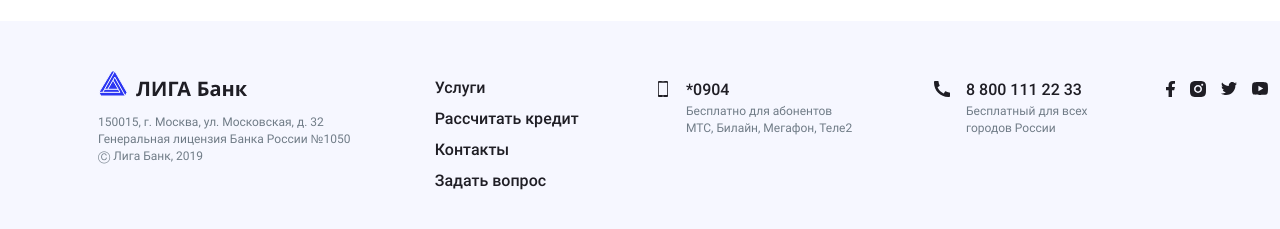
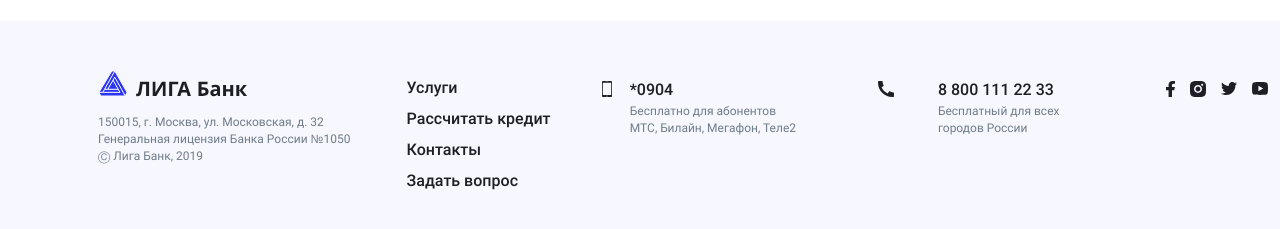
Before and after one commit to mantuok/liga-bank, a React (Create React App) app: page / in a window 1280 px wide. Shown: the part 1810-2039 px from the top of the page. Built offline with nearby package versions, Linux system fonts and the light colour scheme; a web font is replaced by a local one.

Commit message:
Footer for tablet and mobile

```diff
--- a/src/components/footer/footer.jsx
+++ b/src/components/footer/footer.jsx
@@ -1,22 +1,30 @@
 import React from 'react';
 import {Link} from 'react-router-dom';
+import {useMediaQuery} from 'react-responsive';
+import {Viewport} from '../../const';
 
 const Footer = () => {
+  const isDesktopOrTablet = useMediaQuery({query: `(min-width: ${Viewport.Tablet.MIN})`});
+
+  const renderCompanySectoin = () => {
+    return (
+      <section className="footer__company company">
+        <p className="company__address">150015, г. Москва, ул. Московская, д. 32</p>
+        <p className="company__license">Генеральная лицензия Банка России №1050</p>
+        <p className="company__copyright">Ⓒ Лига Банк, 2019</p>
+      </section>
+    );
+  };
+
   return (
     <footer className="page__footer footer">
       <div className="footer__container">
-        <section className="footer__company company">
-          <picture>
-            <source media="(max-width: 767px)" srcSet="../img/liga-logo-mobile.svg" />
-            <source media="(max-width: 1023px)" srcSet="../img/liga-logo-tablet.svg" />
-            <img className="company__logo" alt="ЛИГА Банк" src="../img/liga-logo-desktop.svg" width="150" height="27" />
-          </picture>
-          <section className="company__about">
-            <p className="company__about--address">150015, г. Москва, ул. Московская, д. 32</p>
-            <p className="company__about--license">Генеральная лицензия Банка России №1050</p>
-            <p className="company__about--copyright">Ⓒ Лига Банк, 2019</p>
-          </section>
-        </section>
+        <picture>
+          <source media="(max-width: 767px)" srcSet="../img/liga-logo-mobile.svg" />
+          <source media="(max-width: 1023px)" srcSet="../img/liga-logo-tablet.svg" />
+          <img className="footer__logo" alt="ЛИГА Банк" src="../img/liga-logo-desktop.svg" width="150" height="27" />
+        </picture>
+        {isDesktopOrTablet && renderCompanySectoin()}
         <nav className="footer__navigation footer-navigation">
           <ul className="footer-navigation__list">
             <li className="footer-navigation__item">
--- a/src/sass/blocks/application.scss
+++ b/src/sass/blocks/application.scss
@@ -15,7 +15,6 @@
     padding: 0;
 
     background-color: var(--background-basic);
-
   }
 
   @media (max-width: $max-mobile-width) {
--- a/src/sass/blocks/company.scss
+++ b/src/sass/blocks/company.scss
@@ -1,16 +1,17 @@
-.company__logo {
-  margin-bottom: 13px;
+// .company__logo {
+//   margin-bottom: 13px;
+// }
+
+// .company {
+
+// }
+
+.company__address,
+.company__license,
+.company__copyright {
+  margin: 0;
+
+  font-size: 12px;
+  line-height: 17px;
+  color: var(--font-additional);
 }
-
-.company__about {
-  color: var(--font-additional);
-
-  &--address,
-  &--license,
-  &--copyright {
-    margin: 0;
-
-    font-size: 12px;
-    line-height: 140%;
-  }
-}
--- a/src/sass/blocks/contacts.scss
+++ b/src/sass/blocks/contacts.scss
@@ -5,10 +5,21 @@
 
   display: flex;
   justify-content: space-between;
+
+  @media (max-width: $max-tablet-width) {
+    flex-direction: column;
+    justify-content: flex-start;
+  }
 }
 
 .contacts__short-number {
   margin-right: 113px;
+
+  @media (max-width: $max-tablet-width) {
+    margin-right: 0;
+    margin-bottom: 30px;
+    padding-left: 33px;
+  }
 
   &::before {
     content: "";
@@ -21,11 +32,22 @@
     height: 16px;
 
     background-image: url("../../img/short-tel-icon.svg");
+
+    @media (max-width: $max-tablet-width) {
+      top: 13px;
+      left: 0px;
+    }
   }
 }
 
 .contacts__full-number {
   margin-right: 33px;
+
+  @media (max-width: $max-tablet-width) {
+    margin-right: 0;
+    margin-bottom: 30px;
+    padding-left: 33px;
+  }
 
   &::before {
     content: "";
@@ -38,5 +60,10 @@
     height: 16px;
 
     background-image: url("../../img/full-tel-icon.svg");
+
+    @media (max-width: $max-tablet-width) {
+      top: 95px;
+      left: 0;
+    }
   }
 }
--- a/src/sass/blocks/dots.scss
+++ b/src/sass/blocks/dots.scss
@@ -1,12 +1,6 @@
 .dots {
   display: flex;
   align-self: center;
-
-  // margin-left: -268px;
-
-  // @media (max-width: $max-tablet-width) {
-  //   margin-left: -86px;
-  // }
 }
 
 .dots__dot {
--- a/src/sass/blocks/footer-navigation.scss
+++ b/src/sass/blocks/footer-navigation.scss
@@ -1,7 +1,17 @@
 .footer-navigation {
   margin-right: 23px;
   padding-top: 9px;
+
+  @media (max-width: $max-tablet-width) {
+    margin-bottom: 35px;
+   }
+
+  @media (max-width: $max-mobile-width) {
+  margin-bottom: 29px;
+  }
 }
+
+
 
 .footer-navigation__list {
   display: flex;
--- a/src/sass/blocks/footer.scss
+++ b/src/sass/blocks/footer.scss
@@ -3,11 +3,58 @@
   padding-bottom: 60px;
 
   background-color: var(--basic);
+
+  @media (max-width: $max-mobile-width) {
+    padding-top: 38px;
+    padding-bottom: 49px;
+   }
 }
 
 .footer__container {
-display: flex;
-justify-content: space-between;
+  @include container;
+  display: grid;
+  grid-template-areas:
+    "logo navigation contacts"
+    "company navigation contacts";
+  grid-template-rows: min-content 1fr;
 
-@include container;
+  @media (max-width: $max-tablet-width) {
+    grid-template-areas:
+      "logo contacts"
+      "navigation contacts"
+      "company contacts";
+  }
+
+  @media (max-width: $max-mobile-width) {
+    grid-template-areas:
+      "logo"
+      "navigation"
+      "contacts";
+  }
 }
+
+.footer__logo {
+  grid-area: logo;
+
+  margin-bottom: 13px;
+
+  @media (max-width: $max-tablet-width) {
+   margin-bottom: 35px;
+  }
+
+  @media (max-width: $max-mobile-width) {
+    margin-bottom: 29px;
+   }
+}
+
+.footer__company {
+  grid-area: company;
+}
+
+.footer__navigation {
+  grid-area: navigation;;
+}
+
+.footer__contacts {
+  grid-area: contacts;
+}
--- a/src/sass/blocks/number.scss
+++ b/src/sass/blocks/number.scss
@@ -1,5 +1,9 @@
 .number {
   width: 167px;
+
+  @media (max-width: $max-tablet-width) {
+    width: 200px;
+  }
 }
 
 .number__tel {
```
